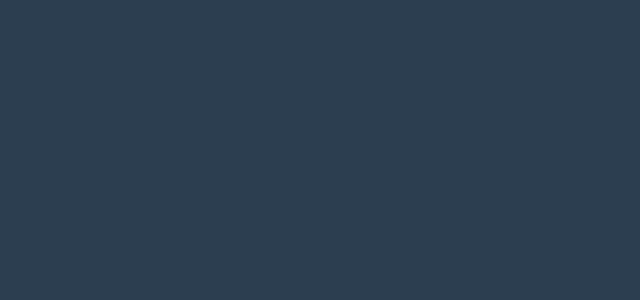
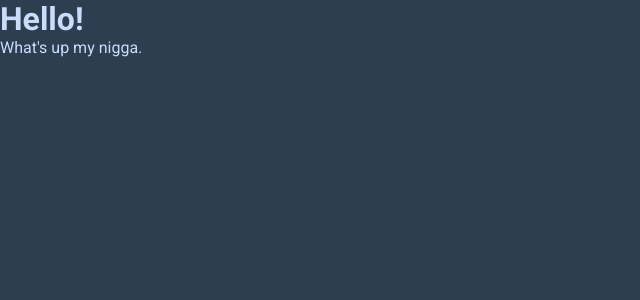
Before and after one commit to KondyKox/DebtTracker, a React (Vite) app: page / in a window 1280 px wide. Shown: the top 300 px of the page, without its empty margins (0-640 px from the left). Built offline with nearby package versions, Linux system fonts and the light colour scheme.

Commit message:
translation tools

```diff
--- a/package.json
+++ b/package.json
@@ -10,8 +10,10 @@
     "preview": "vite preview"
   },
   "dependencies": {
+    "i18next": "^23.10.0",
     "react": "^18.2.0",
-    "react-dom": "^18.2.0"
+    "react-dom": "^18.2.0",
+    "react-i18next": "^14.0.5"
   },
   "devDependencies": {
     "@types/react": "^18.2.56",
--- a/src/App.jsx
+++ b/src/App.jsx
@@ -1,8 +1,19 @@
 import { useState } from "react";
+import { I18nextProvider, useTranslation } from "react-i18next";
+import i18n from "./i18n";
 import "./App.css";
 
 const App = () => {
+  const { t } = useTranslation();
 
+  return (
+    <I18nextProvider i18n={i18n}>
+      <div>
+        <h1>{t("greeting")}</h1>
+        <p>{t("content")}</p>
+      </div>
+    </I18nextProvider>
+  );
 };
 
 export default App;
--- /dev/null
+++ b/src/i18n.js
@@ -0,0 +1,24 @@
+import i18n from "i18next";
+import { initReactI18next } from "react-i18next";
+import plTranslation from "./translations/pl/pl.json";
+import enTranslation from "./translations/en/en.json";
+
+const resources = {
+  en: {
+    translation: enTranslation,
+  },
+  pl: {
+    translation: plTranslation,
+  },
+};
+
+i18n.use(initReactI18next).init({
+  resources,
+  lng: "en",
+  fallbackLng: "en",
+  interpolation: {
+    escapeValue: false,
+  },
+});
+
+export default i18n;
--- /dev/null
+++ b/src/translations/en/en.json
@@ -0,0 +1,4 @@
+{
+  "greeting": "Hello!",
+  "content": "What's up my nigga."
+}
--- /dev/null
+++ b/src/translations/pl/pl.json
@@ -0,0 +1,4 @@
+{
+  "greeting": "Witaj!",
+  "content": "Co tam ziomuś."
+}
```
Also changed, not shown: 1 other file (tests, documents, lock files or other folders).
